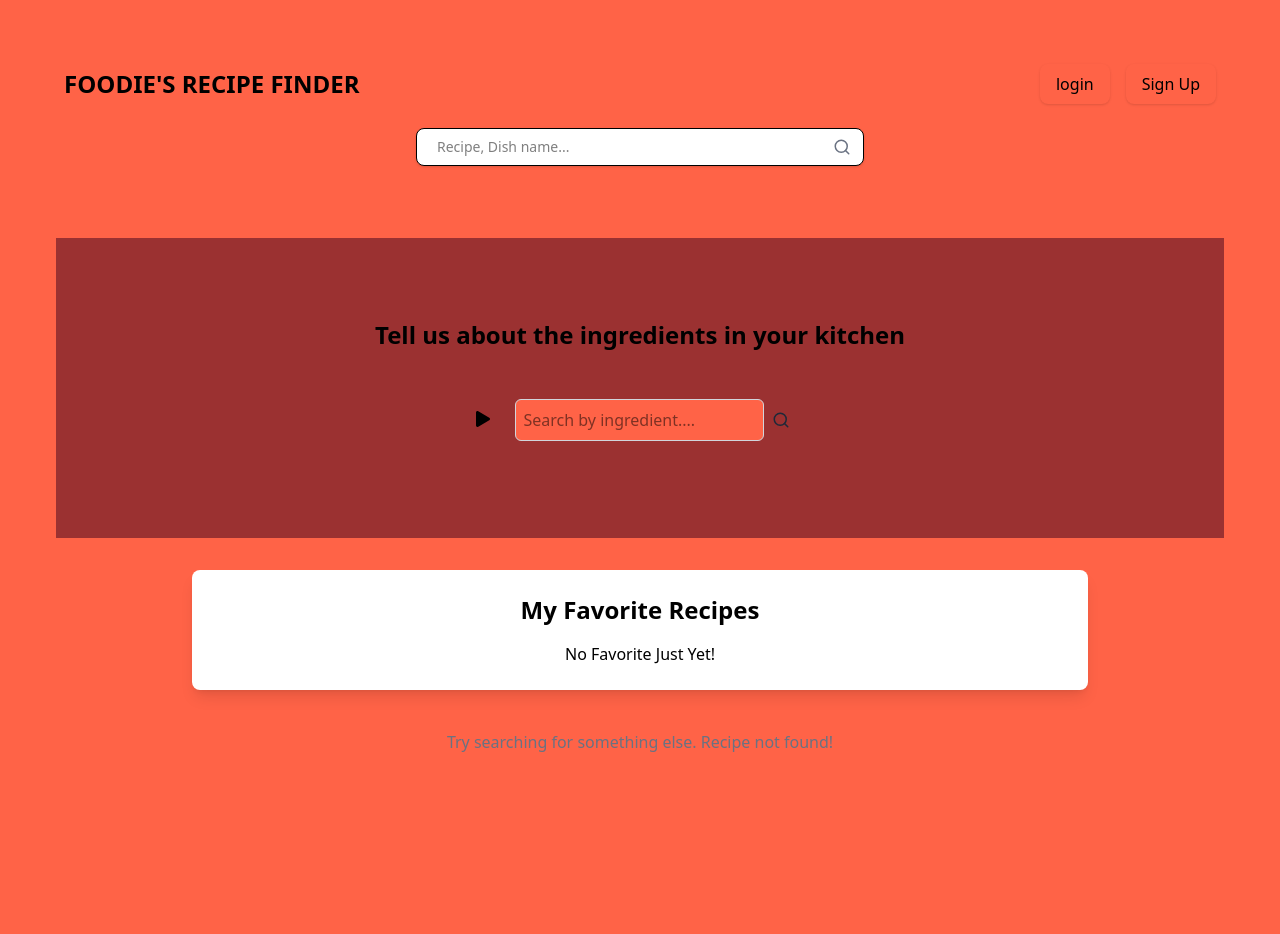
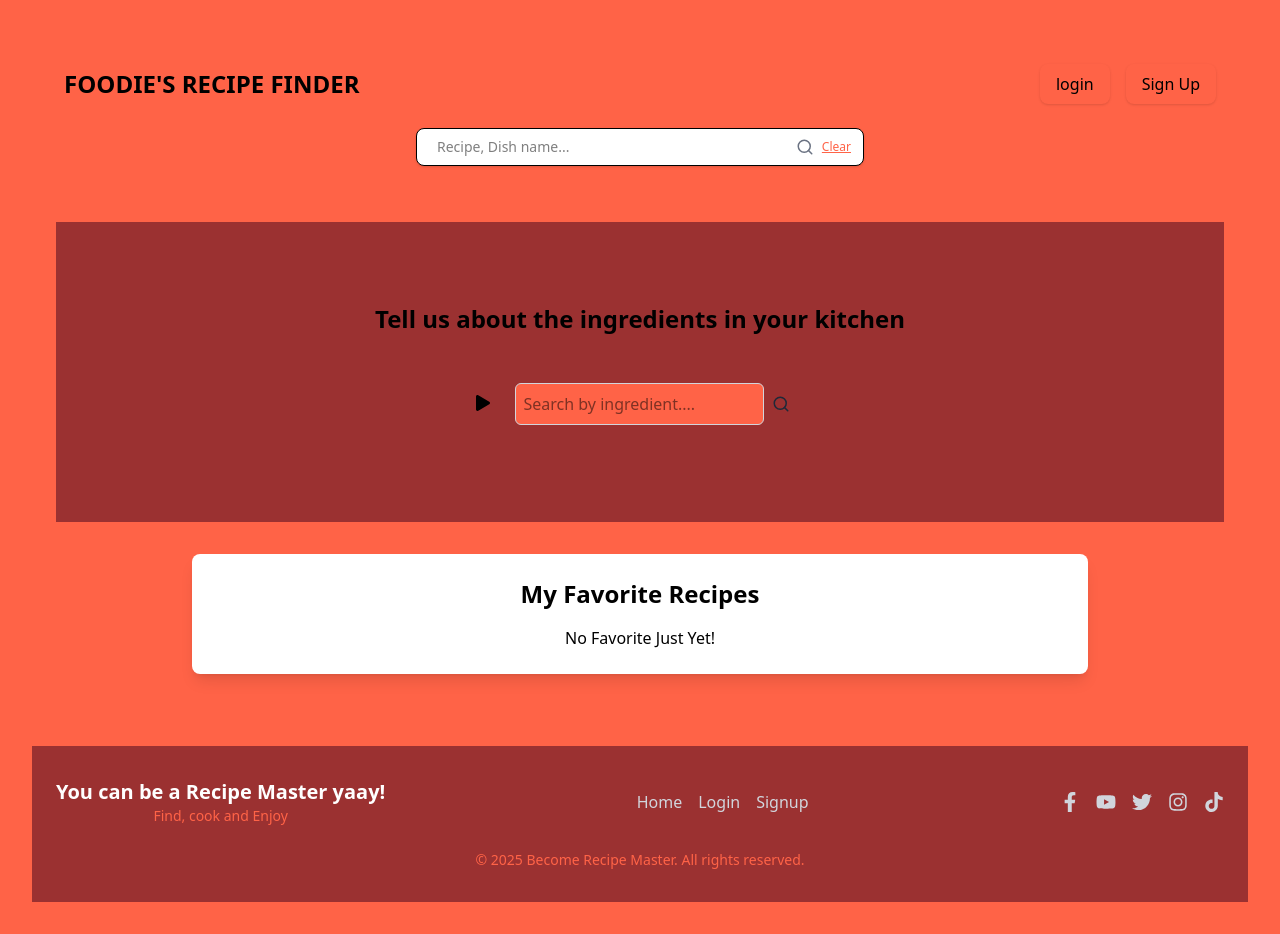
Before and after one commit to Amondi1111/Recipe-Finder, a React (Vite) app: page / in a window 1280 px wide. Before the commit this address had no page. Before the commit the page ends 850 px from the top, so only its background shows below. Built offline with nearby package versions, Linux system fonts and the light colour scheme.

Commit message:
Fixed SearchBar not able to display RecipeCards

```diff
--- a/src/App.jsx
+++ b/src/App.jsx
@@ -10,27 +10,34 @@ import Login from './components/Login'
 import Signup from './components/Signup'
 import RecipeDetails from './components/RecipeDetails'
 import FavoriteList from './components/FavoriteList'
+import Footer from './components/Footer'
 import './App.css'
 
 function App() {
   const [recipes, setRecipes] = useState([]);
   const [isLoading, setIsLoading] = useState(false);
   const [favorites, setFavorites] = useState([]);
+  const [isSearched, setIsSearched] = useState(false);
 
 {/*searching using the recipe name */}
   const handleSearch = async (query) => {
    if (!query.trim()) {
       setRecipes([]);
+      setIsSearched(false);
       return;
    }
 
-    setIsLoading(true)
+    setIsLoading(true);
+    setIsSearched(true);
+
     try {
       const res = await fetch(
         `https://www.themealdb.com/api/json/v1/1/search.php?s=${query}`
       );
 
       const data = await res.json();
+      console.log("Recipes after search:", data.meals);
+
       setRecipes(data.meals || []);
     } catch (error) {
       console.error("Error fetching recipes at the moment:", error)
@@ -43,6 +50,8 @@ function App() {
      {/*search using ingredients */}
     const handleIngredientSubmit = async(ingredient) =>{
       setIsLoading(true)
+      setIsSearched(true)
+
       try{
         const response = await axios.get(
           `https://www.themealdb.com/api/json/v1/1/filter.php?i=${ingredient}`
@@ -56,8 +65,8 @@ function App() {
       }
     };
       const resetRecipes = () => {
-          console.log("resetting recipes...");
         setRecipes([]);
+        setIsSearched(false)
       };
 
       const addFavorite = (recipes) => {
@@ -82,31 +91,43 @@ function App() {
             <div className="max-w-7xl mx-auto p-6 gap-8">
               <div className="md:col-span-1 space-y-6">
                 <IngredientInput onSubmit={handleIngredientSubmit} />
+
+
               </div>
+
             <div className="md:col-span-3">
               <FavoriteList
-                 favorite={favorites}
+                 favorites={favorites}
                  deleteFavorite={deleteFavorite}
                  />
 
 
           <RecipeList
            recipes={recipes}
+           isSearched={isSearched}
            isLoading={isLoading}
            addFavorite={addFavorite}
-           favorite={favorites}
+           favorites={favorites}
 
            />
+
+           {!isLoading && isSearched && recipes.length === 0 &&(
+             <p className='text-gray-500 text-center mt-4'>
+              No recipe found. Try another search!
+             </p>
+           )}
               </div>
             </div>
 
            }
            />
 
+
            <Route path="/Login" element={<Login />} />
            <Route path="/Signup" element={<Signup />} />
            <Route path="/recipe/:idMeal" element={<RecipeDetails resetRecipes={resetRecipes} />} />
        </Routes>
+       <Footer />
       </Router>
 
   );
--- a/src/components/FavoriteList.jsx
+++ b/src/components/FavoriteList.jsx
@@ -7,13 +7,19 @@ function FavoriteList({ favorites = [], deleteFavorite}) {
             ) : (
                 <div className="grid grid-cols-1 md:grid-cols-3 gap-4">
                     {favorites.map(recipe => (
-        <div key={recipe.idMeal} className="bg-white shadow-md rounded-lg p-4">
+        <div key={recipe.idMeal} className="bg-white shadow-md rounded-lg overflow-hidden">
+                  <img
+                  src={recipe.strMealthumb || '/fallback-image.png'}
+                  alt={recipe.strMeal}
+                  className="w-full h-48 object-cover" />
+                  <div className="p-4">
             <h3 className="text-lg font-bold">{recipe.strMeal}</h3>
             <button
                 onClick={() => deleteFavorite(recipe.idMeal)}
                 className="mt-2 bg-[#FF6347] text-white px-3 py-1 rounded">
                     Delete
                 </button>
+                 </div>
                  </div>
                     ))}
         </div>
--- /dev/null
+++ b/src/components/Footer.jsx
@@ -0,0 +1,51 @@
+import { FaFacebookF, FaInstagram, FaTwitter, FaYoutube } from 'react-icons/fa'
+import { SiTiktok } from 'react-icons/si'
+
+function Footer() {
+    return (
+        <footer className="bg-[#9B3131] text-gray-300 py-8 mt-12">
+            <div className="max-w-7xl mx-auto px-6 flex flex-col md:flex-row justify-between items-center">
+
+
+              <div className="mb-4 md:mb-0">
+                <h2 className="text-xl font-bold text-white">You can be a Recipe Master yaay!</h2>
+                <p className="text-sm text-[#FF6347]">Find, cook and Enjoy</p>
+
+
+                </div>
+                 {/*Navigation Links */}
+                 <div className="flex gap-4 mt-4 md:mt-0">
+                    <a href="/" className="hover:text-white transition-colors">Home</a>
+                    <a href="/Login" className="hover:text-white transition-colors">Login</a>
+                    <a href="/Signup" className="hover:text-white transition-colors">Signup</a>
+
+                 </div>
+
+                 {/* Social Links */}
+                 <div className="flex gap-4 mt-4 md:mt-0 text-xl">
+                    <a href="#" className="hover:text-white transition-colors">
+                        <FaFacebookF />
+                        </a>
+                    <a href="#" className="hover:text-white transition-colors">
+                        <FaYoutube />
+                        </a>
+                    <a href="#" className="hover:text-white transition-colors">
+                        <FaTwitter />
+                        </a>
+                    <a href="#" className="hover:text-white transition-colors">
+                        <FaInstagram />
+                        </a>
+                    <a href="#" className="hover:text-white transition-colors">
+                        <SiTiktok />
+                        </a>
+                 </div>
+            </div>
+            <div className="text-center text-[#FF6347] text-sm mt-6">
+                &copy; {new Date().getFullYear()} Become Recipe Master. All rights reserved.
+
+            </div>
+        </footer>
+    );
+}
+
+export default Footer;
--- a/src/components/RecipeList.jsx
+++ b/src/components/RecipeList.jsx
@@ -2,7 +2,7 @@ import RecipeCard from './RecipeCard';
 import LoadingComponent from './LoadingComponent';
 import { Link } from 'react-router-dom';
 
-function RecipeList({ recipes = [], isLoading }) {
+function RecipeList({ recipes = [], isLoading, isSearched, addFavorite, favorites }) {
     if (isLoading) {
         return (
             <div className="flex justify-center items-center py-10">
@@ -11,7 +11,7 @@ function RecipeList({ recipes = [], isLoading }) {
         );
     }
 
-    if (!recipes || recipes.length === 0) {
+    if (isSearched && (!recipes || recipes.length === 0)) {
         return (
             <div className="text-center text-gray-500 py-10">
                 <p>Try searching for something else. Recipe not found!</p>
@@ -19,14 +19,16 @@ function RecipeList({ recipes = [], isLoading }) {
         );
 
     }
+     if (!recipes || recipes.length === 0) return null;
+
+     return (
+        <div className='grid gap-6 grid-cols-1 sm:grid-cols-2 md:grid-cols-3 lg:grid-cols-4 p-4'>
+            {recipes.map((recipe) =>{
+                const isFavorited = favorites?.some(fav => fav.idMeal === recipe.idMeal);
     return (
-        <div className="grid gap-6 grid-cols-1 sm:grid-cols-2 md:grid-cols-3 lg:grid-cols-4 p-4">
-            {recipes.map((recipe) => (
-                <div
-                key={recipe.idMeal}
-                className="bg-white rounded-lg shadow-md overflow-hidden"
+        <div key={recipe.idMeal} className="bg-white rounded-lg shadow-md overflow-hidden"
                  >
-                    <img
+            <img
                     src={recipe.strMealThumb}
                     alt={recipe.strMeal}
                     className="w-full h-48 object-cover"
@@ -40,9 +42,20 @@ function RecipeList({ recipes = [], isLoading }) {
                     >
                         View Recipe
                     </Link>
+                    <button
+                       onClick={() => addFavorite(recipe)}
+                       disabled={isFavorited}
+                       className={`mt-2 w-full px-4 py-2 rounded text-white ${
+                        isFavorited ? 'bg-gray-400 cursor-not-alllowed' : "bg-[#FF6347] hover:bg-[#9B3131]"
+
+                       }`}
+                       >
+                        {isFavorited ? 'Favorited' : 'Add to Favorites' }
+                       </button>
                     </div>
                     </div>
-            ))}
+            );
+})}
         </div>
     );
 }
--- a/src/components/SearchBar.jsx
+++ b/src/components/SearchBar.jsx
@@ -1,31 +1,19 @@
 import { useState } from 'react';
 import { Link } from 'react-router-dom'
-import { useNavigate } from 'react-router-dom';
 import { FiSearch } from 'react-icons/fi';
 
-function SearchBar({ recipes = [], setRecipes = () => {} }) {
+function SearchBar({ onSearch }) {
   const [query, setQuery] = useState("");
-  const navigate = useNavigate();
 
   const handleSubmit = async(e) => {
     e.preventDefault();
     if (!query.trim()) return;
+     onSearch(query.trim());
 
-    try{
-      const res = await fetch(
-        `https://www.themealdb.com/api/json/v1/1/search.php?s=${query}`
-      );
-      const data = await res.json();
-      setRecipes(data.meals || []);
-    } catch (error) {
-      console.error("error fetching recipe:", error);
-      setRecipes([]);
-    }
   };
      const handleBack = () => {
-      navigate("/");
       setQuery("");
-      setRecipes([]);
+      onSearch("");
      };
 
   return (
@@ -52,7 +40,6 @@ function SearchBar({ recipes = [], setRecipes = () => {} }) {
               <FiSearch size={18} />
              </button>
 
-             {recipes.length > 0 && (
               <button
               type="button"
               onClick={handleBack}
@@ -60,45 +47,9 @@ function SearchBar({ recipes = [], setRecipes = () => {} }) {
               >
               Clear
               </button>
-             )}
 
            </form>
 
-           {/*search feedback */}
-           <div className="grid grid-cols-1 sm:grid-cols-2 md:grid-cols-3 gap-6 mt-4">
-            {Array.isArray(recipes) && recipes.length > 0 ?(
-            recipes.map((recipe) => (
-              <div
-              key={recipe.idMeal}
-              className="bg-white shadow-md rounded-lg overflow-hidden">
-                <img
-                src={recipe.strMealThumb}
-                    alt={recipe.strMeal}
-                    className="w-full h-48 object-cover" />
-
-                    <div className="p-4">
-                    <h3 className="text-lg font-semibold">{recipe.strMeal}</h3>
-                      <p className='text-sm text-gray-500'>{recipe.strCategory}</p>
-
-                    {/*View recipe button */}
-                    <Link
-                to={`/recipe/${recipe.idMeal}`}
-
-                 className="mt-4 block w-full text-center bg-[#FF6347] text-white py-2 rounded-md hover:bg-[#9B3131] transition"
-                 >
-                   View Recipe
-                </Link>
-           </div>
-           </div>
-  ))
-) : (
-  query && (
-    <p className='text-gray-500 text-center col-span-full'>
-      No recipes found. Try another search!
-    </p>
-  )
-)}
-  </div>
   </div>
   );
 }
```
